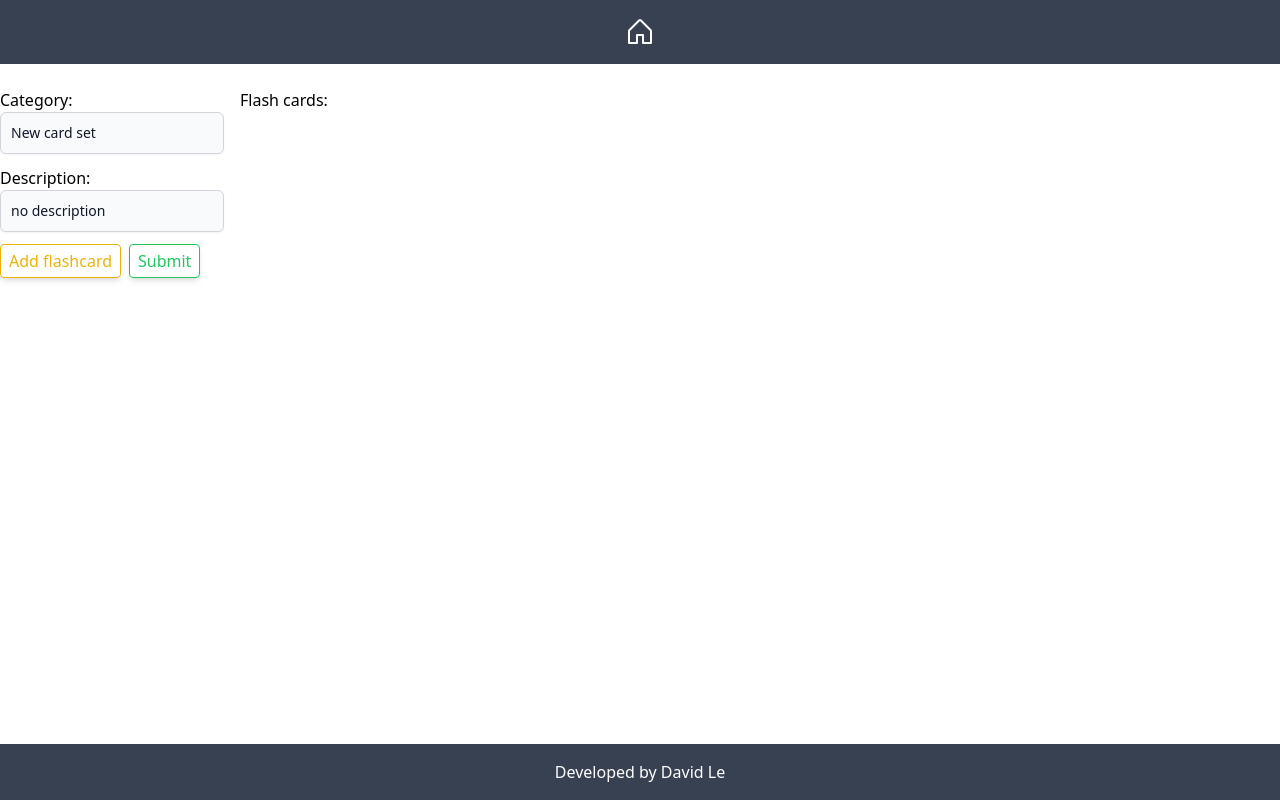
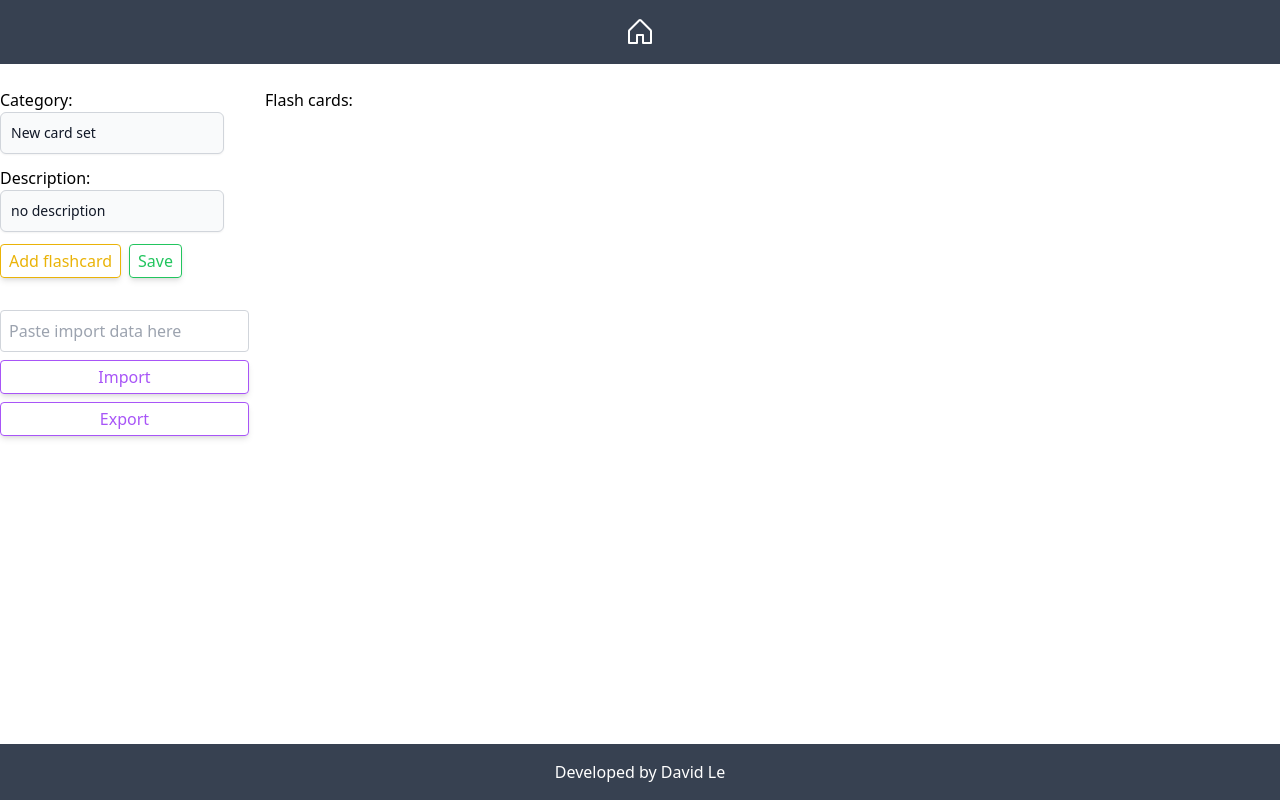
Before and after one commit to davidle90/flashcards-react, a React (Vite) app: page /flashcards-react/edit in a window 1280 px wide. Built offline with nearby package versions, Linux system fonts and the light colour scheme.

Commit message:
add import/export cardset

```diff
--- a/package.json
+++ b/package.json
@@ -14,6 +14,7 @@
   "dependencies": {
     "@phosphor-icons/react": "^2.1.7",
     "autoprefixer": "^10.4.20",
+    "fflate": "^0.8.2",
     "postcss": "^8.4.47",
     "react": "^18.3.1",
     "react-dom": "^18.3.1",
--- a/src/views/pages/Edit/Edit.tsx
+++ b/src/views/pages/Edit/Edit.tsx
@@ -1,6 +1,7 @@
 import React, { useEffect, useState } from "react";
 import { useLocation } from "react-router-dom";
 import { Flashcard, FlashcardSet } from "../../../types";
+import { compressSync, decompressSync, strToU8 } from "fflate";
 
 const emptyFlashcardSet: FlashcardSet = {
   id: undefined,
@@ -12,6 +13,8 @@ const emptyFlashcardSet: FlashcardSet = {
 const Edit = () => {
   const [formData, setFormData] = useState<FlashcardSet>(emptyFlashcardSet);
   const [submitted, setSubmitted] = useState(false);
+  const [clipboard, setClipboard] = useState(false);
+  const [base64Data, setBase64Data] = useState('');
 
   const location = useLocation();
   const searchParams = new URLSearchParams(location.search);
@@ -81,14 +84,71 @@ const Edit = () => {
     }));
   }
 
-  const handleRemoveFlashcard = (e: React.FormEvent<HTMLButtonElement>, id: number | undefined) => {
+  const handleRemoveFlashcard = (e: React.FormEvent<HTMLButtonElement>, index: number) => {
     e.preventDefault();
-    const updatedFlashcards = formData.flashcards.filter((_, i) => i !== id);
+    const updatedFlashcards = formData.flashcards.filter((_, i) => i !== index);
     setFormData(prevData => ({
       ...prevData,
       flashcards: updatedFlashcards
     }));
   }
+
+  const handleImportCardset = async (e: React.FormEvent<HTMLButtonElement>, base64Data: string) => {
+    e.preventDefault();
+
+    try {
+      if(!base64Data) return;
+      const compressedData = base64ToUint8Array(base64Data);
+      const decompressedData = await decompressSync(compressedData);
+      const jsonData = new TextDecoder().decode(decompressedData);
+      const importedData = JSON.parse(jsonData);
+
+      importedData.id = formData.id;
+
+      setFormData(importedData);
+    } catch (error) {
+      console.error("Error importing cardset:", error);
+    }
+  }
+
+  const handleExportCardset = async (e: React.FormEvent<HTMLButtonElement>) => {
+    e.preventDefault();
+
+    const formDataToExport = formData;
+    delete formDataToExport.id;
+
+    const jsonData = JSON.stringify(formDataToExport);
+
+    const compressedData = await compressSync(strToU8(jsonData), { level: 9});
+    const exportData = uint8ArrayToBase64(compressedData);
+    try {
+        await navigator.clipboard.writeText(exportData);
+        console.log('Data copied to clipboard:', exportData);
+    } catch (err) {
+        console.error('Failed to copy: ', err);
+        alert('Failed to copy data to clipboard');  // Notify if the copy fails
+    }
+    setClipboard(true);
+  }
+
+  const uint8ArrayToBase64 = (uint8Array: Uint8Array): string => {
+    let binary = '';
+    const len = uint8Array.byteLength;
+    for (let i = 0; i < len; i++) {
+      binary += String.fromCharCode(uint8Array[i]);
+    }
+    return btoa(binary);
+  }
+
+  const base64ToUint8Array = (base64: string) => {
+      const binaryString = window.atob(base64);
+      const len = binaryString.length;
+      const bytes = new Uint8Array(len);
+      for (let i = 0; i < len; i++) {
+          bytes[i] = binaryString.charCodeAt(i);
+      }
+      return bytes;
+  };
 
   return (
     <div>
@@ -120,16 +180,44 @@ const Edit = () => {
 
             <div className="flex gap-2 mt-3">
               <button onClick={handleAddFlashcard} className="border border-yellow-500 text-yellow-500 py-1 px-2 rounded shadow-md hover:bg-yellow-50">Add flashcard</button>
-              <button type="submit" className="border border-green-500 text-green-500 py-1 px-2 rounded shadow-md hover:bg-green-50">Submit</button>
+              <button type="submit" className="border border-green-500 text-green-500 py-1 px-2 rounded shadow-md hover:bg-green-50">Save</button>
+            </div>
+
+            <div className="flex flex-col gap-2 mt-8">
+              <input
+                type="text"
+                value={base64Data}
+                onChange={(e) => setBase64Data(e.target.value)}
+                placeholder="Paste import data here"
+                className="border border-gray-300 p-2 rounded"
+              />
+              <button onClick={(e) => handleImportCardset(e, base64Data)} className="border border-purple-500 text-purple-500 py-1 px-2 rounded shadow-md hover:bg-purple-50">Import</button>
+              <button onClick={handleExportCardset} className="border border-purple-500 text-purple-500 py-1 px-2 rounded shadow-md hover:bg-purple-50">Export</button>
+
+              {
+                clipboard ? (
+                <span className="text-center">Copied to clipboard!</span>
+                ) : (<></>)
+              }
+
+              {
+                submitted ? (
+                  <span className="text-center text-green-600">Card set has been saved!</span>
+                ) : (
+                  <>
+                  <span></span>
+                  </>
+                )
+              }
             </div>
           </div>
         </div>
 
         <div>
           <label className="block mb-3 text-center md:text-start">Flash cards: </label>
-          <div className="md:grid grid-cols-5 gap-4">
+          <div className="md:grid md:grid-cols-2 lg:grid-cols-4 xl:grid-cols-5 gap-4">
             {formData.flashcards.map((flashcard, index) => (
-              <div key={index} className="border p-5 rounded m-3 md:m-0">
+              <div key={index} className="border p-5 rounded m-3 md:m-0 flex flex-col justify-center items-center">
                 <div>
                   <label className="block">Question: </label>
                   <input
@@ -153,21 +241,12 @@ const Edit = () => {
                   />
                 </div>
 
-                <button onClick={(e) => handleRemoveFlashcard(e, flashcard.id)} className="border border-red-500 text-red-500 py-1 px-2 rounded shadow-md hover:bg-red-50">Remove card</button>
+                <button onClick={(e) => handleRemoveFlashcard(e, index)} className="border border-red-500 text-red-500 py-1 px-2 rounded shadow-md hover:bg-red-50">Remove card</button>
               </div>
             ))}
           </div>
         </div>
       </form>
-
-      { submitted ? (
-        <div>
-          <span className="text-green-600">Card set has been saved!</span>
-        </div>
-      ) : (
-        <>
-        </>
-      )}
     </div>
   )
 }
--- a/src/views/pages/Home/Home.tsx
+++ b/src/views/pages/Home/Home.tsx
@@ -4,7 +4,6 @@ import { FlashcardSet } from '../../../types';
 import { Pencil, Trash } from "@phosphor-icons/react";
 import { useEffect, useState } from 'react';
 import data from '../../../data/flashcards.json';
-import Button from '../../../components/Button/Button';
 
 const Home = () => {
   const [flashcardSets, setFlashcardSets] = useState<FlashcardSet[]>([]);
```
Also changed, not shown: 1 other file (tests, documents, lock files or other folders).
